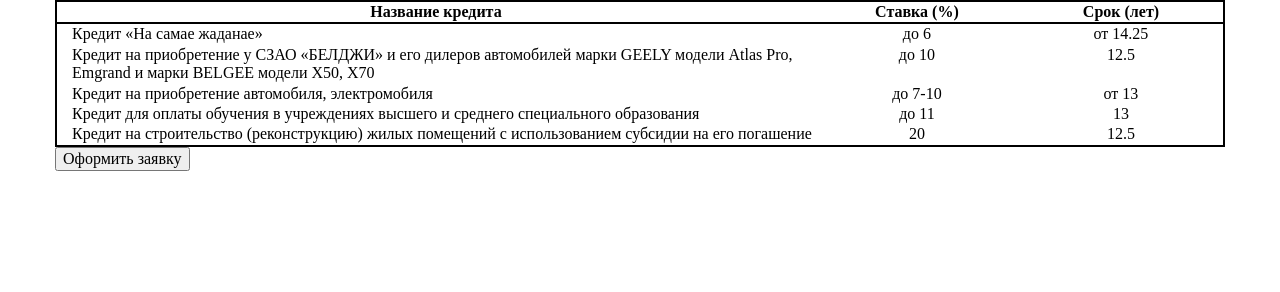
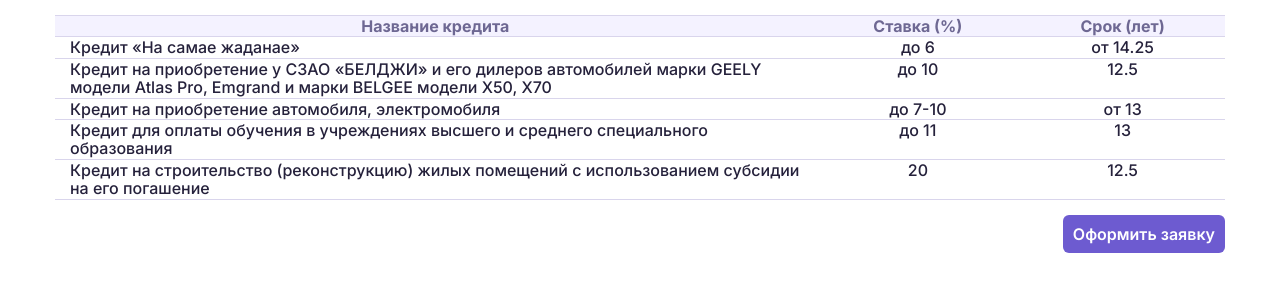
Before and after one commit to Mary352/Myfin-test-task, a plain HTML site: page index.html in a window 1280 px wide. Drawn offline with Linux system fonts and the light colour scheme.

Commit message:
add styles for table and btn

```diff
--- a/css/style.css
+++ b/css/style.css
@@ -1,39 +1,47 @@
 :root {
    /* 70% */
    --column-width: 65% repeat(2, 1fr);
+   --inter: "Inter", sans-serif;
+   --light: #D9D5EC;
+   --hover-transition: 0.3s;
 }
 
 .container {
    max-width: 1170px;
    margin: 0 auto;
+   font-family: var(--inter);
+   font-weight: 500;
 }
 
 .credit-table {
-   text-align: center;
-   width: 100%;
-   border: 1px solid #000;
+   margin: 15px 0;
    display: grid;
    /* grid-template-columns: repeat(3, 1fr); */
    grid-template-rows: repeat(6, max-content);
+   text-align: center;
+   width: 100%;
+   /* border: 1px solid #000; */
 }
 
 .credit-table__header {
-   border: 1px solid black;
+   display: grid;
+   grid-template-rows: subgrid;
    grid-column: 1 / 4;
    grid-row: 1;
+   border-top: 1px solid var(--light);
+   border-bottom: 1px solid var(--light);
 
-   display: grid;
-   grid-template-rows: subgrid;
    /* grid-template-columns: repeat(3, 1fr); */
 }
 
 .credit-table__body {
-   border: 1px solid black;
+   /* border: 1px solid black; */
+   display: grid;
+   grid-template-rows: subgrid;
    grid-column: 1 / 4;
    grid-row: 2 / 7;
+   color: #25213B;
 
-   display: grid;
-   grid-template-rows: subgrid;
    /* grid-template-columns: subgrid; */
 }
 
@@ -41,15 +49,41 @@
    display: grid;
    grid-template-columns: var(--column-width);
    /* grid-template-rows: subgrid; */
+   border-bottom: 1px solid var(--light);
 }
 
 .credit-table__head-row {
    display: grid;
    grid-template-columns: var(--column-width);
    /* grid-template-rows: subgrid; */
+   background-color: #F4F2FF;
+   color: #6E6893;
+}
+
+.credit-table__row:hover {
+   background-color: var(--light);
+   cursor: default;
+   transition: var(--hover-transition);
 }
 
 .credit-table__row>td:first-child {
    text-align: left;
    padding-left: 15px;
 }
+
+.button {
+   display: block;
+   color: #fff;
+   background-color: #6D5BD0;
+   font-weight: 600;
+   padding: 10px;
+   border-radius: 6px;
+   border: none;
+   margin-left: auto;
+   cursor: pointer;
+}
+
+.button:hover {
+   background-color: #7c70c3;
+   transition: var(--hover-transition);
+}
--- a/index.html
+++ b/index.html
@@ -6,6 +6,11 @@
    <meta name="viewport" content="width=device-width, initial-scale=1.0">
    <title>Credit table</title>
 
+   <link rel="preconnect" href="https://fonts.googleapis.com">
+   <link rel="preconnect" href="https://fonts.gstatic.com" crossorigin>
+   <link
+      href="https://fonts.googleapis.com/css2?family=Inter:ital,opsz,wght@0,14..32,100..900;1,14..32,100..900&display=swap"
+      rel="stylesheet">
    <link rel="stylesheet" href="css/normalize.min.css">
    <link rel="stylesheet" href="css/style.css">
 </head>
```
